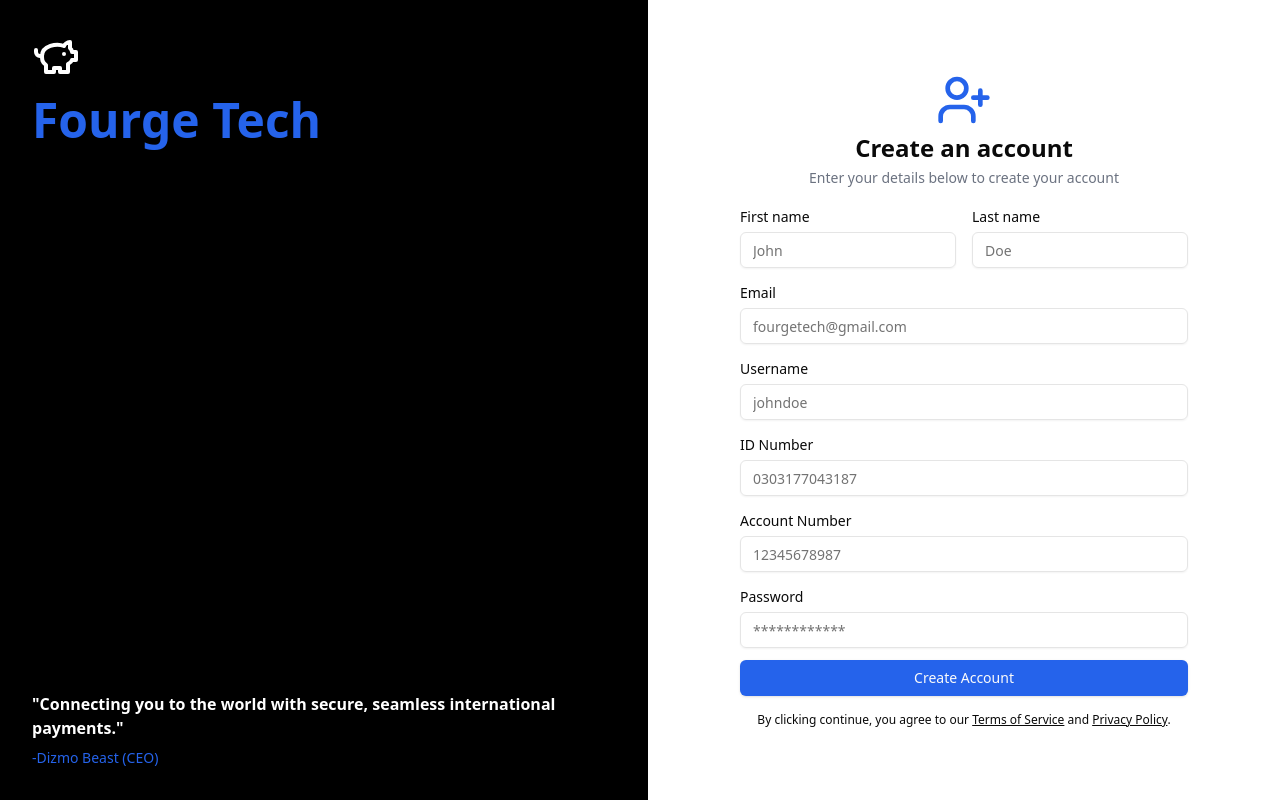
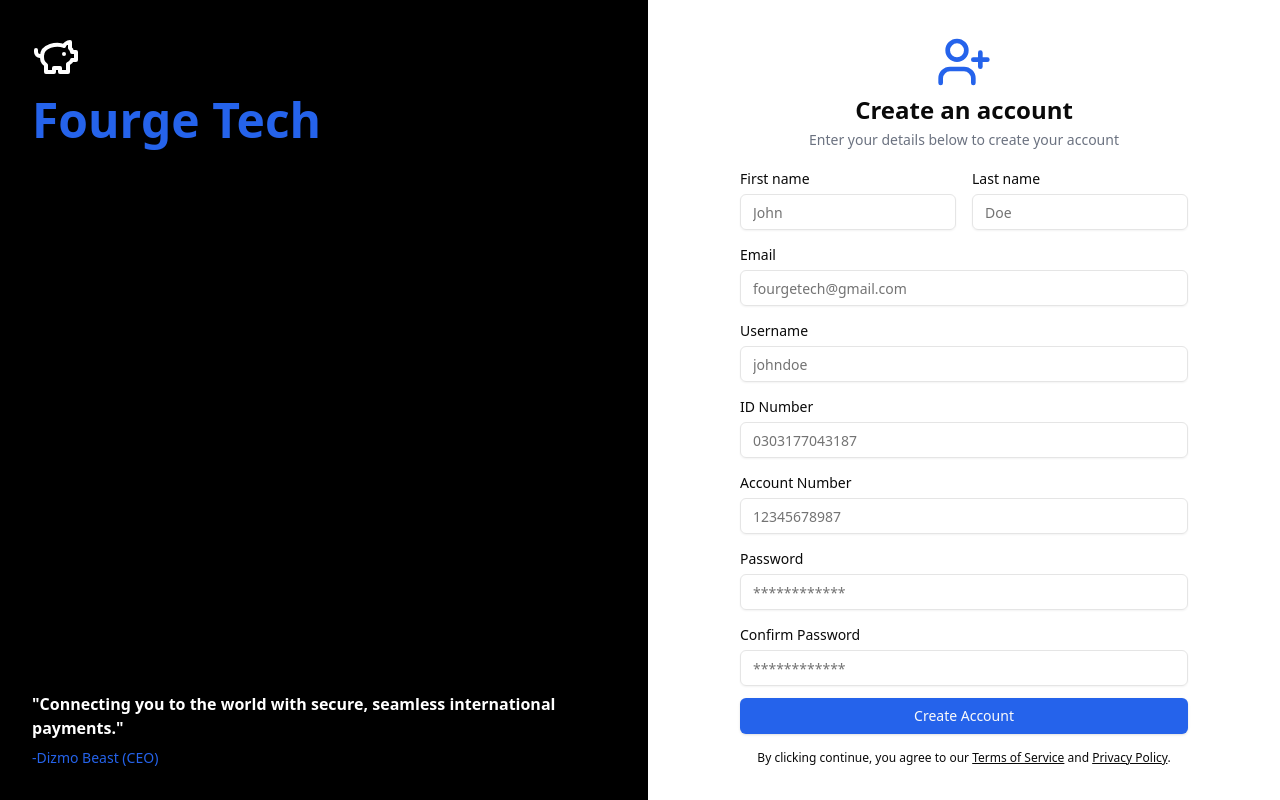
Before and after one commit to FourgeTech/APDS7311-POE-FRONTEND, a React (Vite) app: page /register in a window 1280 px wide. Built offline with nearby package versions, Linux system fonts and the light colour scheme.

Commit message:
Added confirm password to the register page

```diff
--- a/src/components/Auth/Register.tsx
+++ b/src/components/Auth/Register.tsx
@@ -25,9 +25,7 @@ export default function Register() {
         /^[a-zA-Z0-9]*$/,
         "Username can only contain letters and numbers"
       ),
-
     email: Yup.string().required("Email is required"),
-
     IDNumber: Yup.string()
       .required("ID Number is required")
       .min(13, "ID Number must be 13 digits long")
@@ -49,6 +47,9 @@ export default function Register() {
       .matches(/[a-z]/, "Password must contain at least one lowercase letter")
       .matches(/[0-9]/, "Password must contain at least one number")
       .matches(/[\W_]/, "Password must contain at least one special character"),
+    confirmPassword: Yup.string()
+      .required("Confirm Password is required")
+      .oneOf([Yup.ref('password'), null], 'Passwords must match')
   });
 
   // Initialize Formik
@@ -61,6 +62,7 @@ export default function Register() {
       IDNumber: "",
       accountNumber: "",
       password: "",
+      confirmPassword: ""
     },
     validationSchema,
     onSubmit: async (values) => {
@@ -247,6 +249,27 @@ export default function Register() {
                 </div>
               ) : null}
             </div>
+            <div className="space-y-1">
+              <Label htmlFor="confirm-password" className="text-sm">
+                Confirm Password
+              </Label>
+              <Input
+                id="confirm-password"
+                placeholder="************"
+                type="password"
+                {...formik.getFieldProps("confirmPassword")}
+                className={`${
+                  formik.touched.confirmPassword && formik.errors.confirmPassword
+                    ? "border-red-500"
+                    : ""
+                }`}
+              />
+              {formik.touched.confirmPassword && formik.errors.confirmPassword ? (
+                <div className="text-red-500 text-xs mt-1">
+                  {formik.errors.confirmPassword}
+                </div>
+              ) : null}
+            </div>
             <Button className="w-full bg-blue-600" type="submit">
               {loading ? 'Registering...' : 'Create Account'}
             </Button>
```
